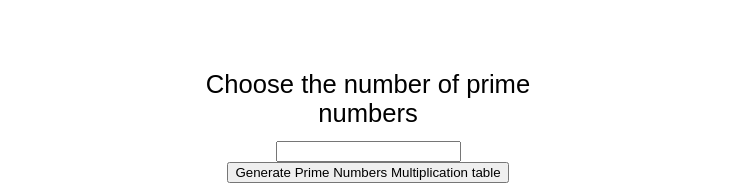
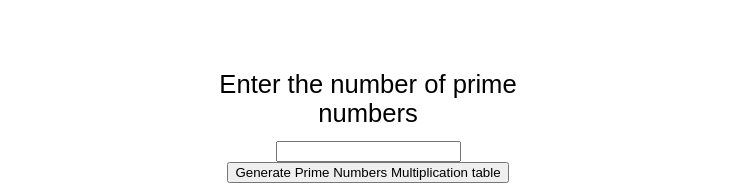
Before and after one commit to profchiso/prime-numbers-multiplication-table, a plain HTML site: page index.html in a window 1280 px wide. Shown: the part 281-465 px from the top of the page, without its empty margins (272-1009 px from the left). Drawn offline with Linux system fonts and the light colour scheme.

Commit message:
fix: replace choose with enter

```diff
--- a/index.html
+++ b/index.html
@@ -56,7 +56,7 @@
     <div class="wrapper">
         <h1>Prime Number multiplication table generator</h1>
         <form>
-            <label for="num">Choose the number of prime numbers</label>
+            <label for="num">Enter the number of prime numbers</label>
             <input type="number" class="prime-number-length" />
             <button class="generate-multiplication-table">
           Generate Prime Numbers Multiplication table
```
